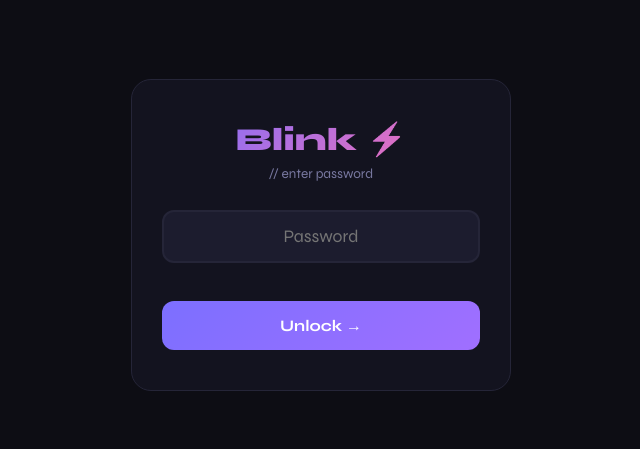
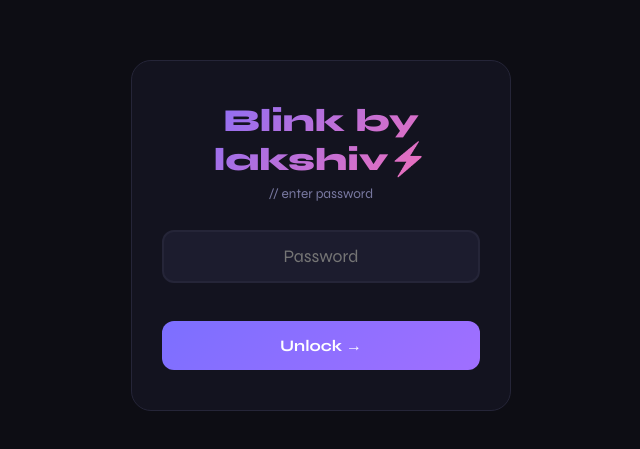
Before and after one commit to lakshivsigma-eng/Blink-chat-, a plain HTML site: page index.html in a window 1280 px wide. Shown: the part 165-614 px from the top of the page, without its empty margins (319-959 px from the left). Drawn offline with Linux system fonts and the light colour scheme.

Commit message:
Update logo text and admin password validation

```diff
--- a/index.html
+++ b/index.html
@@ -114,7 +114,7 @@ html,body{height:100%;width:100%;overflow:hidden;font-family:'Syne',sans-serif;b
 <!-- GATE -->
 <div id="gate-screen" class="screen active">
   <div class="card">
-    <div class="logo">Blink ⚡</div>
+    <div class="logo">Blink by lakshiv⚡</div>
     <div class="sub">// enter password</div>
     <input id="gate-in" class="big-input" type="password" placeholder="Password" onkeydown="if(event.key==='Enter')checkGate()">
     <div id="gate-err" class="err"></div>
@@ -125,7 +125,7 @@ html,body{height:100%;width:100%;overflow:hidden;font-family:'Syne',sans-serif;b
 <!-- AUTH -->
 <div id="auth-screen" class="screen">
   <div class="card">
-    <div class="logo">Blink ⚡</div>
+    <div class="logo">Blink by lakshiv ⚡</div>
     <div class="sub">// what's your name?</div>
     <input id="name-in" class="big-input" type="text" placeholder="Your name" maxlength="20" style="letter-spacing:0" onkeydown="if(event.key==='Enter')joinChat()">
     <div style="height:10px"></div>
@@ -150,11 +150,11 @@ html,body{height:100%;width:100%;overflow:hidden;font-family:'Syne',sans-serif;b
 <div id="app-screen" class="screen">
   <div id="sidebar">
     <div class="sid-top">
-      <div class="brand">Blink ⚡</div>
+      <div class="brand">Blink by lakshiv ⚡</div>
       <div class="profile">
         <div class="av" id="my-av">?</div>
         <div class="av-name">
-          <div class="av-label">chatting as</div>
+          <div class="av-label">you are</div>
           <div class="av-val" id="my-nm">...</div>
         </div>
         <button class="leave-btn" onclick="leaveChat()">Leave</button>
@@ -596,7 +596,7 @@ let isAdmin = false;
 
 window.unlockAdmin = async () => {
   const pass = prompt("Enter admin password:");
-  if(pass !== "1234admin") return showToast("❌ Wrong admin password!");
+  if(pass !== "admin") return showToast("❌ Wrong admin password!");
   isAdmin = true;
   localStorage.setItem("blink_admin","yes");
   await update(ref(db,"users/"+myId),{isAdmin:true,nameTag:"👑 ADMIN"});
```
